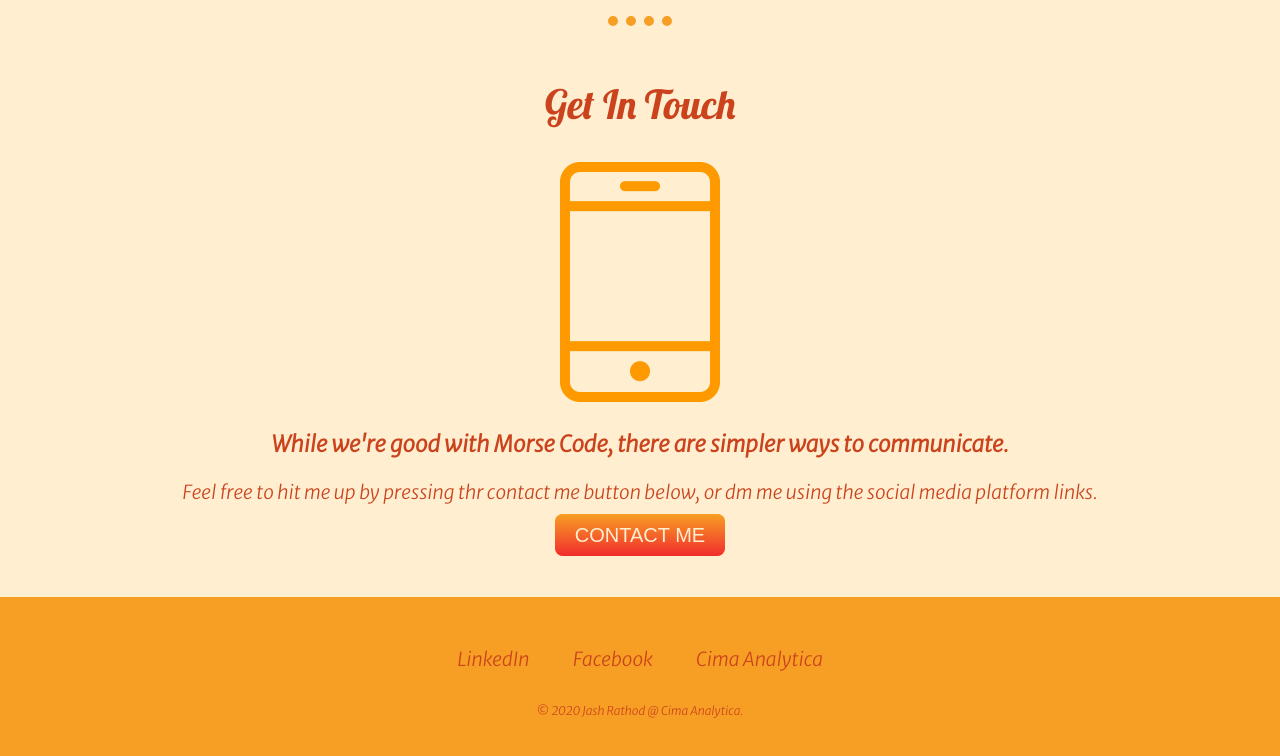
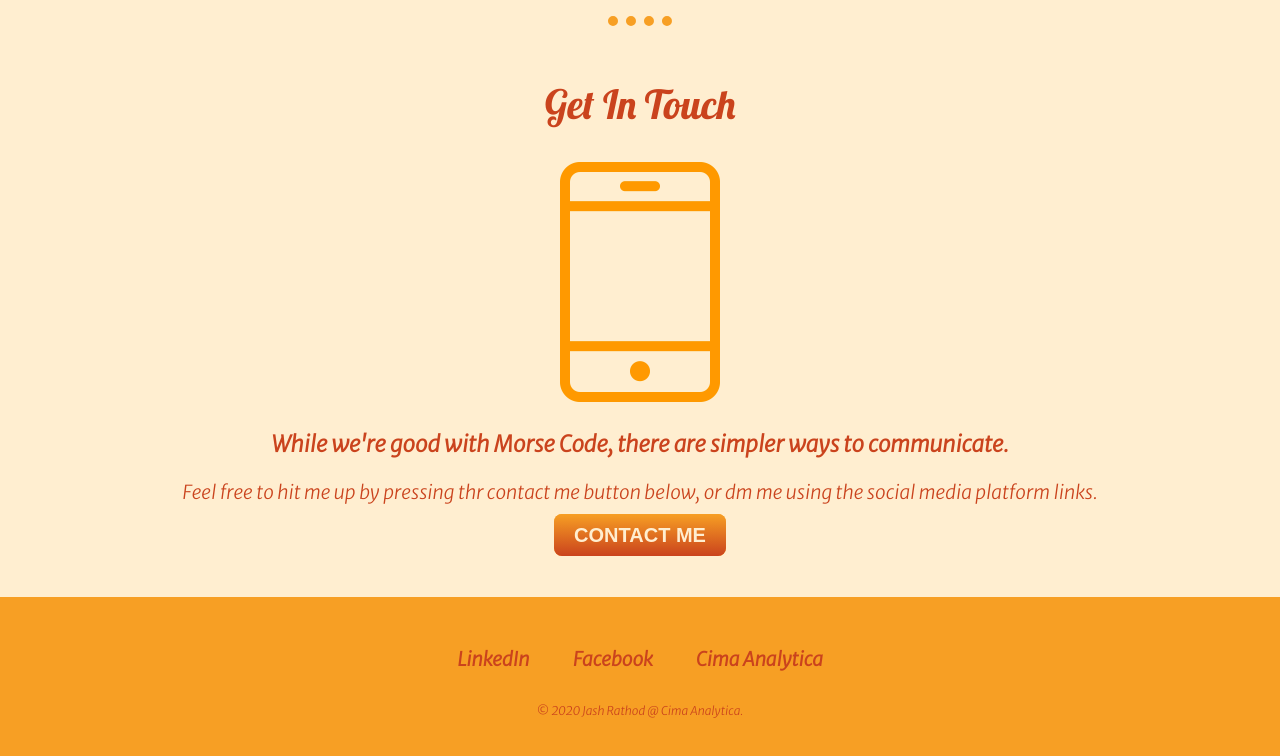
Before and after one commit to Jash-R/CV, a plain HTML site: page index.html in a window 1280 px wide. Shown: the part 1741-2497 px from the top of the page. Drawn offline with Linux system fonts and the light colour scheme.

Commit message:
Minor Tweeks

```diff
--- a/css/styles.css
+++ b/css/styles.css
@@ -92,11 +92,11 @@ table {
 
 .btn {
   background: #f79f24;
-  background-image: -webkit-linear-gradient(top, #f79f24, #f12d2d);
-  background-image: -moz-linear-gradient(top, #f79f24, #f12d2d);
-  background-image: -ms-linear-gradient(top, #f79f24, #f12d2d);
-  background-image: -o-linear-gradient(top, #f79f24, #f12d2d);
-  background-image: linear-gradient(to bottom, #f79f24, #f12d2d);
+  background-image: -webkit-linear-gradient(top, #f79f24,#ca431d);
+  background-image: -moz-linear-gradient(top, #f79f24,#ca431d);
+  background-image: -ms-linear-gradient(top, #f79f24, #ca431d);
+  background-image: -o-linear-gradient(top, #f79f24, #ca431d);
+  background-image: linear-gradient(to bottom, #f79f24, #ca431d);
   -webkit-border-radius: 8;
   -moz-border-radius: 8;
   border-radius: 8px;
@@ -116,6 +116,7 @@ a{
   color:#ca431d;
   margin:10px 20px;
   text-decoration: none;
+  font-weight: bolder;
 }
 
 a:hover{
```
